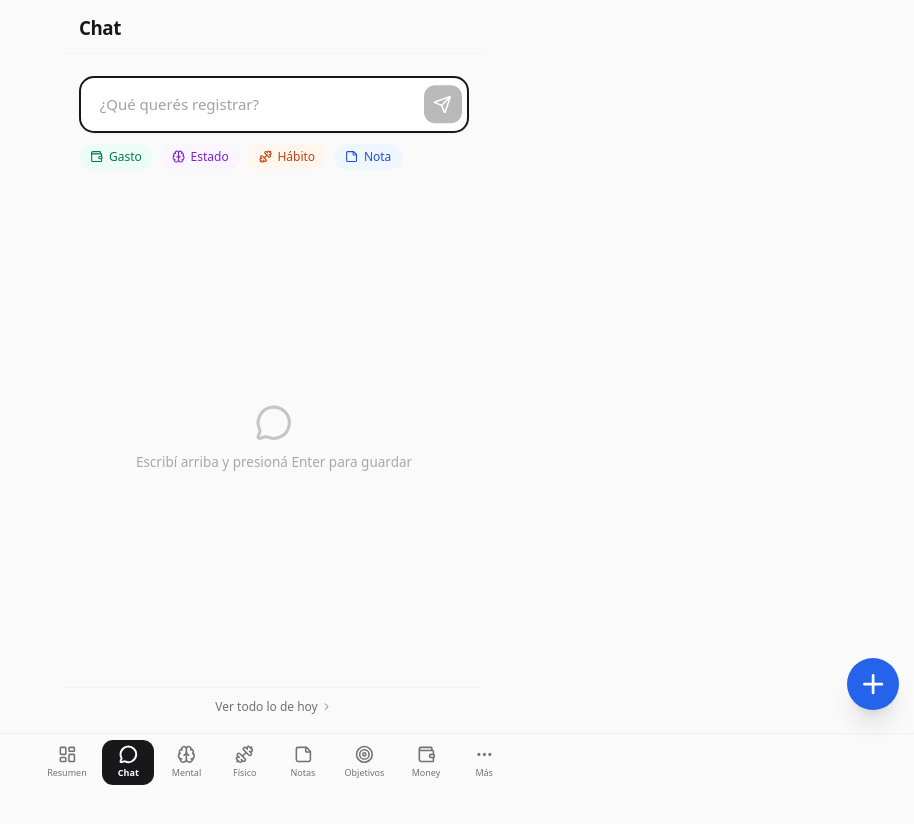
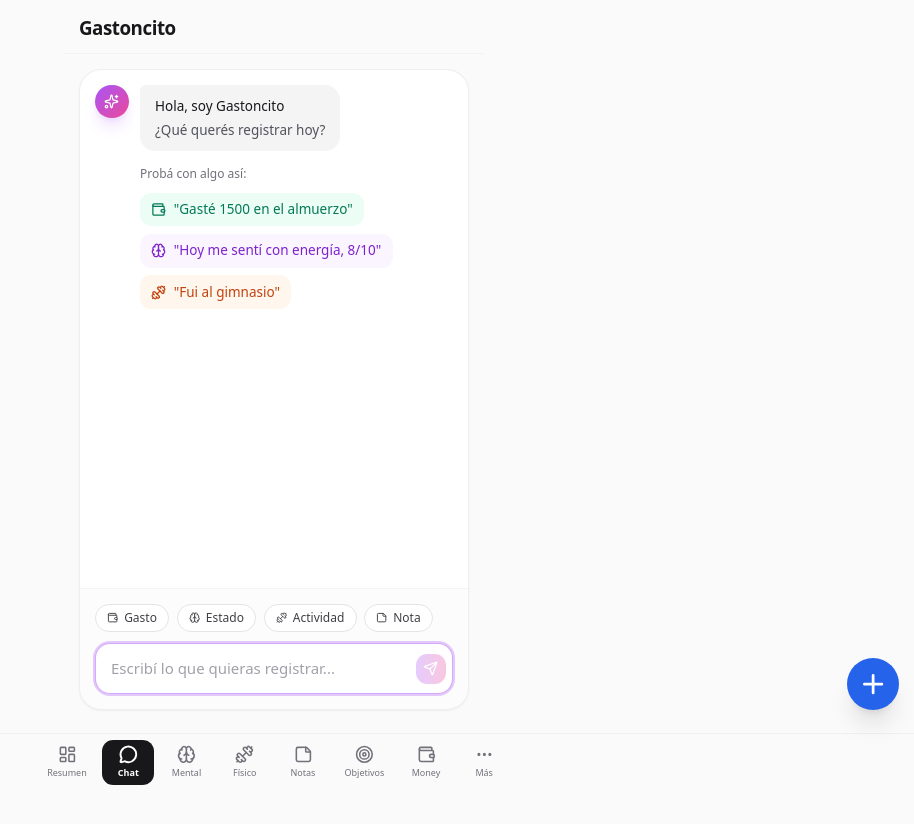
Before and after one commit to MonteNicolass/Gastoncito-, a Next.js app: page /chat in a window 1280 px wide. Shown: the top 824 px of the page, without its empty margins (366-1280 px from the left). Built offline with nearby package versions, Linux system fonts and the light colour scheme.

Commit message:
Rediseño UX del chat: estructura guiada, input protagonista y acciones como pills

```diff
--- a/app/chat/page.js
+++ b/app/chat/page.js
@@ -5,16 +5,22 @@ import { initDB, addMovimiento, updateSaldo, addNote, addLifeEntry, deleteMovimi
 import TopBar from '@/components/ui/TopBar'
 import Button from '@/components/ui/Button'
 import {
-  MessageCircle,
   Wallet,
   Brain,
   Dumbbell,
   StickyNote,
   Send,
   Check,
-  ChevronRight,
-  Undo2
+  Undo2,
+  Sparkles
 } from 'lucide-react'
+
+// Ejemplos clickeables para el estado inicial
+const EXAMPLE_PROMPTS = [
+  { text: 'Gasté 1500 en el almuerzo', icon: Wallet, color: 'emerald' },
+  { text: 'Hoy me sentí con energía, 8/10', icon: Brain, color: 'purple' },
+  { text: 'Fui al gimnasio', icon: Dumbbell, color: 'orange' },
+]
 
 export default function ChatPage() {
   const [messages, setMessages] = useState([])
@@ -22,6 +28,7 @@ export default function ChatPage() {
   const [pendingAction, setPendingAction] = useState(null)
   const [lastAction, setLastAction] = useState(null)
   const [showUndo, setShowUndo] = useState(false)
+  const [isTyping, setIsTyping] = useState(false)
   const messagesEndRef = useRef(null)
   const inputRef = useRef(null)
   const undoTimerRef = useRef(null)
@@ -39,9 +46,11 @@ export default function ChatPage() {
     }
 
     // Autofocus on input
+    setTimeout(() => {
       if (inputRef.current) {
         inputRef.current.focus()
       }
+    }, 100)
   }, [])
 
   useEffect(() => {
@@ -54,11 +63,15 @@ export default function ChatPage() {
     const text = input
     setInput('')
     setMessages(prev => [...prev, { from: 'user', text }])
+    setIsTyping(true)
 
     // 1. Pre-filtro anti-prompter (client-side)
     const { isOutOfScope, getRejectionMessage } = await import('@/lib/anti-prompter')
     if (isOutOfScope(text)) {
+      setTimeout(() => {
+        setIsTyping(false)
         setMessages(prev => [...prev, { from: 'gaston', text: getRejectionMessage() }])
+      }, 400)
       return
     }
 
@@ -97,9 +110,15 @@ export default function ChatPage() {
 
       if (noteText) {
         await addNote({ text: noteText, type: noteType })
-        setMessages(prev => [...prev, { from: 'gaston', text: 'Nota guardada.' }])
+        setTimeout(() => {
+          setIsTyping(false)
+          setMessages(prev => [...prev, { from: 'gaston', text: 'Listo, guardé tu nota' }])
+        }, 300)
       } else {
-        setMessages(prev => [...prev, { from: 'gaston', text: 'La nota está vacía.' }])
+        setTimeout(() => {
+          setIsTyping(false)
+          setMessages(prev => [...prev, { from: 'gaston', text: 'Mmm, la nota parece vacía' }])
+        }, 300)
       }
 
       return
@@ -121,7 +140,10 @@ export default function ChatPage() {
 
       // Handle out-of-scope from server
       if (routing.out_of_scope) {
-        setMessages(prev => [...prev, { from: 'gaston', text: 'Esto no parece algo de tu vida personal. Acá podés registrar gastos, emociones, hábitos o notas.' }])
+        setTimeout(() => {
+          setIsTyping(false)
+          setMessages(prev => [...prev, { from: 'gaston', text: 'Mmm, eso no lo puedo registrar. Probá con un gasto, cómo te sentís, o una actividad.' }])
+        }, 400)
         return
       }
 
@@ -129,21 +151,25 @@ export default function ChatPage() {
       const confidence = routing.confidence || 0
 
       if (confidence >= 0.50) {
-        // Auto-execute (media confidence o mayor)
         await executeAction(routing, text)
       } else {
-        // Low confidence => save as general note
         await addLifeEntry({
           text,
           domain: 'general',
           meta: {}
         })
-        setMessages(prev => [...prev, { from: 'gaston', text: 'Guardado como nota' }])
+        setTimeout(() => {
+          setIsTyping(false)
+          setMessages(prev => [...prev, { from: 'gaston', text: 'Lo guardé como nota' }])
+        }, 300)
       }
 
     } catch (error) {
       console.error('Chat error:', error)
-      setMessages(prev => [...prev, { from: 'gaston', text: 'Ocurrió un error. Probá de nuevo.' }])
+      setTimeout(() => {
+        setIsTyping(false)
+        setMessages(prev => [...prev, { from: 'gaston', text: 'Ups, algo falló. ¿Probamos de nuevo?' }])
+      }, 300)
     }
   }
 
@@ -152,24 +178,31 @@ export default function ChatPage() {
 
     if (brain === 'money' && intent === 'adjust_balance') {
       if (!money?.amount) {
-        setMessages(prev => [...prev, { from: 'gaston', text: 'No pude identificar el monto' }])
+        setTimeout(() => {
+          setIsTyping(false)
+          setMessages(prev => [...prev, { from: 'gaston', text: 'No encontré el monto' }])
+        }, 300)
         return
       }
 
       const walletName = money.merchant || 'efectivo'
-
-      // Update balance directly (set, not add/subtract)
       await updateSaldo(walletName, money.amount, true)
 
+      setTimeout(() => {
+        setIsTyping(false)
         setMessages(prev => [...prev, {
           from: 'gaston',
-        text: `Saldo actualizado: ${walletName}`,
+          text: `Actualicé el saldo de ${walletName}`,
           hint: 'Ajuste de billetera'
         }])
+      }, 300)
 
     } else if (brain === 'money' && (intent === 'add_expense' || intent === 'add_income' || intent === 'add_subscription')) {
       if (!money?.amount) {
-        setMessages(prev => [...prev, { from: 'gaston', text: 'No pude identificar el monto' }])
+        setTimeout(() => {
+          setIsTyping(false)
+          setMessages(prev => [...prev, { from: 'gaston', text: 'No encontré el monto' }])
+        }, 300)
         return
       }
 
@@ -185,7 +218,6 @@ export default function ChatPage() {
       const result = await addMovimiento(movimiento)
       await updateSaldo(movimiento.metodo, movimiento.tipo === 'gasto' ? -movimiento.monto : movimiento.monto)
 
-      // Save for undo
       setLastAction({
         type: 'movimiento',
         id: result.id || result,
@@ -193,13 +225,15 @@ export default function ChatPage() {
       })
       showUndoToast()
 
-      const typeLabel = movimiento.tipo === 'ingreso' ? 'Ingreso' : 'Gasto'
-      const hint = 'Afecta Money hoy'
+      const typeLabel = movimiento.tipo === 'ingreso' ? 'Ingreso registrado' : 'Gasto registrado'
+      setTimeout(() => {
+        setIsTyping(false)
         setMessages(prev => [...prev, {
           from: 'gaston',
-        text: `${typeLabel} guardado`,
-        hint
+          text: typeLabel,
+          hint: 'Impacta en Money'
         }])
+      }, 300)
 
     } else if (intent === 'log_entry' && entry) {
       const result = await addLifeEntry({
@@ -208,7 +242,6 @@ export default function ChatPage() {
         meta: entry.meta || {}
       })
 
-      // Save for undo
       setLastAction({
         type: 'life_entry',
         id: result.id || result,
@@ -217,36 +250,37 @@ export default function ChatPage() {
       showUndoToast()
 
       const labels = {
-        general: 'Nota guardada',
-        physical: 'Hábito registrado',
-        mental: 'Estado mental registrado',
-        money: 'Money registrado'
+        general: 'Guardado',
+        physical: 'Actividad registrada',
+        mental: 'Estado registrado',
+        money: 'Registrado'
       }
 
       const hints = {
         general: null,
         physical: 'Impacta en Físico',
         mental: 'Impacta en Mental',
-        money: 'Afecta Money hoy'
+        money: 'Impacta en Money'
       }
 
-      const scoreText = entry.meta?.mood_score ? `: ${entry.meta.mood_score}/10` : ''
+      const scoreText = entry.meta?.mood_score ? ` (${entry.meta.mood_score}/10)` : ''
 
+      setTimeout(() => {
+        setIsTyping(false)
         setMessages(prev => [...prev, {
           from: 'gaston',
           text: `${labels[entry.domain]}${scoreText}`,
           hint: hints[entry.domain]
         }])
+      }, 300)
 
     } else {
-      // Unknown or unhandled
       const result = await addLifeEntry({
         text: originalText,
         domain: 'general',
         meta: {}
       })
 
-      // Save for undo
       setLastAction({
         type: 'life_entry',
         id: result.id || result,
@@ -254,19 +288,20 @@ export default function ChatPage() {
       })
       showUndoToast()
 
-      setMessages(prev => [...prev, { from: 'gaston', text: 'Guardado como nota' }])
+      setTimeout(() => {
+        setIsTyping(false)
+        setMessages(prev => [...prev, { from: 'gaston', text: 'Lo guardé como nota' }])
+      }, 300)
     }
   }
 
   function showUndoToast() {
     setShowUndo(true)
 
-    // Clear existing timer
     if (undoTimerRef.current) {
       clearTimeout(undoTimerRef.current)
     }
 
-    // Auto-hide after 8 seconds
     undoTimerRef.current = setTimeout(() => {
       setShowUndo(false)
       setLastAction(null)
@@ -279,7 +314,6 @@ export default function ChatPage() {
     try {
       if (lastAction.type === 'movimiento') {
         await deleteMovimiento(lastAction.id)
-        // Revert saldo
         const movimiento = lastAction.data
         await updateSaldo(movimiento.metodo, movimiento.tipo === 'gasto' ? movimiento.monto : -movimiento.monto)
       } else if (lastAction.type === 'life_entry') {
@@ -291,7 +325,7 @@ export default function ChatPage() {
       setMessages(prev => [...prev, { from: 'gaston', text: 'Deshecho' }])
     } catch (error) {
       console.error('Undo error:', error)
-      setMessages(prev => [...prev, { from: 'gaston', text: 'Error al deshacer' }])
+      setMessages(prev => [...prev, { from: 'gaston', text: 'No pude deshacer' }])
     } finally {
       setShowUndo(false)
       setLastAction(null)
@@ -301,132 +335,122 @@ export default function ChatPage() {
     }
   }
 
-
   async function handleConfirm() {
     if (!pendingAction) return
-
     await executeAction(pendingAction.routing, pendingAction.originalText)
     setPendingAction(null)
   }
 
   async function handleCancel() {
     if (!pendingAction) return
-
-    // Save as general note instead
     await addLifeEntry({
       text: pendingAction.originalText,
       domain: 'general',
       meta: {}
     })
-
     setMessages(prev => [...prev, { from: 'gaston', text: 'Guardado como nota' }])
     setPendingAction(null)
   }
 
+  function handleExampleClick(text) {
+    setInput(text)
+    inputRef.current?.focus()
+  }
+
+  function handleQuickAction(prefix) {
+    setInput(prefix)
+    inputRef.current?.focus()
+  }
+
+  const hasMessages = messages.length > 0
+
   return (
-    <div className="flex flex-col h-screen pb-20">
-      <TopBar title="Chat" />
+    <div className="flex flex-col h-screen bg-zinc-50 dark:bg-zinc-950">
+      <TopBar title="Gastoncito" />
 
-      {/* Hero Input Section */}
-      <div className="px-4 pt-6 pb-4">
-        <div className="max-w-lg mx-auto">
-          <div className="relative">
-            <input
-              ref={inputRef}
-              className="w-full px-5 py-4 pr-14 bg-white dark:bg-zinc-900 border-2 border-zinc-200 dark:border-zinc-700 rounded-2xl text-zinc-900 dark:text-zinc-100 placeholder-zinc-400 dark:placeholder-zinc-500 focus:outline-none focus:border-zinc-900 dark:focus:border-zinc-100 transition-all text-base shadow-sm"
-              placeholder="¿Qué querés registrar?"
-              value={input}
-              onChange={e => setInput(e.target.value)}
-              onKeyDown={e => {
-                if (e.key === 'Enter') handleSend()
-              }}
-              data-testid="chat-input"
-            />
-            <button
-              onClick={handleSend}
-              disabled={!input.trim()}
-              className="absolute right-2 top-1/2 -translate-y-1/2 p-2.5 bg-zinc-900 dark:bg-zinc-100 text-white dark:text-zinc-900 rounded-xl disabled:opacity-30 disabled:cursor-not-allowed hover:bg-zinc-800 dark:hover:bg-zinc-200 active:scale-95 transition-all"
-              data-testid="chat-send-btn"
-            >
-              <Send className="w-5 h-5" />
-            </button>
+      {/* Main Chat Container */}
+      <div className="flex-1 flex flex-col overflow-hidden px-4 py-4 pb-24">
+        {/* Chat Panel */}
+        <div className="flex-1 flex flex-col bg-white dark:bg-zinc-900 rounded-3xl border border-zinc-200/60 dark:border-zinc-800/60 shadow-sm overflow-hidden">
+
+          {/* Messages Area */}
+          <div className="flex-1 overflow-y-auto p-4 space-y-4">
+
+            {/* Welcome Message (always shown first) */}
+            <div className="flex gap-3">
+              <div className="w-9 h-9 rounded-full bg-gradient-to-br from-purple-500 to-pink-500 flex items-center justify-center flex-shrink-0 shadow-lg shadow-purple-500/20">
+                <Sparkles className="w-4 h-4 text-white" />
               </div>
-
-          {/* Pills de acciones rápidas */}
-          <div className="flex items-center gap-2 mt-3 overflow-x-auto scrollbar-hide pb-1">
-            <button
-              onClick={() => setInput('Gasté ')}
-              className="flex items-center gap-1.5 px-3 py-1.5 bg-emerald-50 dark:bg-emerald-900/30 text-emerald-700 dark:text-emerald-300 rounded-full text-xs font-medium hover:bg-emerald-100 dark:hover:bg-emerald-900/50 active:scale-95 transition-all whitespace-nowrap"
-            >
-              <Wallet className="w-3.5 h-3.5" />
-              <span>Gasto</span>
-            </button>
-
-            <button
-              onClick={() => setInput('Hoy me sentí ')}
-              className="flex items-center gap-1.5 px-3 py-1.5 bg-purple-50 dark:bg-purple-900/30 text-purple-700 dark:text-purple-300 rounded-full text-xs font-medium hover:bg-purple-100 dark:hover:bg-purple-900/50 active:scale-95 transition-all whitespace-nowrap"
-            >
-              <Brain className="w-3.5 h-3.5" />
-              <span>Estado</span>
-            </button>
-
-            <button
-              onClick={() => setInput('Fui al ')}
-              className="flex items-center gap-1.5 px-3 py-1.5 bg-orange-50 dark:bg-orange-900/30 text-orange-700 dark:text-orange-300 rounded-full text-xs font-medium hover:bg-orange-100 dark:hover:bg-orange-900/50 active:scale-95 transition-all whitespace-nowrap"
-            >
-              <Dumbbell className="w-3.5 h-3.5" />
-              <span>Hábito</span>
-            </button>
-
-            <button
-              onClick={() => setInput('Nota: ')}
-              className="flex items-center gap-1.5 px-3 py-1.5 bg-blue-50 dark:bg-blue-900/30 text-blue-700 dark:text-blue-300 rounded-full text-xs font-medium hover:bg-blue-100 dark:hover:bg-blue-900/50 active:scale-95 transition-all whitespace-nowrap"
-            >
-              <StickyNote className="w-3.5 h-3.5" />
-              <span>Nota</span>
-            </button>
+              <div className="flex-1">
+                <div className="bg-zinc-100 dark:bg-zinc-800 rounded-2xl rounded-tl-md px-4 py-3 inline-block max-w-[280px]">
+                  <p className="text-sm text-zinc-900 dark:text-zinc-100 leading-relaxed">
+                    Hola, soy Gastoncito
+                  </p>
+                  <p className="text-sm text-zinc-600 dark:text-zinc-400 mt-1">
+                    ¿Qué querés registrar hoy?
+                  </p>
                 </div>
               </div>
             </div>
 
-      {/* Messages Area */}
-      <div className="flex-1 overflow-y-auto px-4 py-2 space-y-3">
-        {messages.length === 0 && (
-          <div className="flex flex-col items-center justify-center h-full gap-3 opacity-60">
-            <MessageCircle className="w-10 h-10 text-zinc-400 dark:text-zinc-500" />
-            <p className="text-sm text-zinc-500 dark:text-zinc-400 text-center px-8">
-              Escribí arriba y presioná Enter para guardar
+            {/* Example Prompts (only when no messages) */}
+            {!hasMessages && (
+              <div className="pl-12 space-y-2 mt-4">
+                <p className="text-xs text-zinc-500 dark:text-zinc-400 mb-3">
+                  Probá con algo así:
                 </p>
+                {EXAMPLE_PROMPTS.map((example, i) => {
+                  const Icon = example.icon
+                  return (
+                    <button
+                      key={i}
+                      onClick={() => handleExampleClick(example.text)}
+                      className={`flex items-center gap-2 px-3 py-2 rounded-xl text-sm transition-all hover:scale-[1.02] active:scale-[0.98] ${
+                        example.color === 'emerald'
+                          ? 'bg-emerald-50 dark:bg-emerald-900/20 text-emerald-700 dark:text-emerald-300 hover:bg-emerald-100 dark:hover:bg-emerald-900/30'
+                          : example.color === 'purple'
+                          ? 'bg-purple-50 dark:bg-purple-900/20 text-purple-700 dark:text-purple-300 hover:bg-purple-100 dark:hover:bg-purple-900/30'
+                          : 'bg-orange-50 dark:bg-orange-900/20 text-orange-700 dark:text-orange-300 hover:bg-orange-100 dark:hover:bg-orange-900/30'
+                      }`}
+                    >
+                      <Icon className="w-4 h-4" />
+                      <span>"{example.text}"</span>
+                    </button>
+                  )
+                })}
               </div>
             )}
 
+            {/* User & Assistant Messages */}
             {messages.map((m, i) => (
               <div key={i}>
-            <div className={`flex ${m.from === 'user' ? 'justify-end' : 'justify-start'}`}>
-              <div
-                className={`max-w-[300px] px-4 py-3 rounded-2xl ${
-                  m.from === 'user'
-                    ? 'bg-zinc-900 dark:bg-zinc-100 text-white dark:text-zinc-900 rounded-br-md'
-                    : 'bg-zinc-100 dark:bg-zinc-800 text-zinc-900 dark:text-zinc-100 rounded-bl-md'
-                }`}
-              >
+                {m.from === 'user' ? (
+                  <div className="flex justify-end">
+                    <div className="bg-zinc-900 dark:bg-zinc-100 text-white dark:text-zinc-900 px-4 py-3 rounded-2xl rounded-br-md max-w-[280px]">
                       <p className="text-sm leading-relaxed">{m.text}</p>
+                    </div>
+                  </div>
+                ) : (
+                  <div className="flex gap-3">
+                    <div className="w-9 h-9 rounded-full bg-gradient-to-br from-purple-500 to-pink-500 flex items-center justify-center flex-shrink-0 shadow-lg shadow-purple-500/20">
+                      <Sparkles className="w-4 h-4 text-white" />
+                    </div>
+                    <div className="flex-1">
+                      <div className="bg-zinc-100 dark:bg-zinc-800 rounded-2xl rounded-tl-md px-4 py-3 inline-block max-w-[280px]">
+                        <p className="text-sm text-zinc-900 dark:text-zinc-100 leading-relaxed">{m.text}</p>
                         {m.hint && (
-                  <p className={`text-xs mt-1.5 ${
-                    m.from === 'user'
-                      ? 'text-zinc-400 dark:text-zinc-500'
-                      : 'text-zinc-500 dark:text-zinc-400'
-                  }`}>
+                          <p className="text-xs text-purple-600 dark:text-purple-400 mt-1.5 font-medium">
                             {m.hint}
                           </p>
                         )}
                       </div>
                     </div>
+                  </div>
+                )}
 
                 {/* Confirmation UI */}
                 {m.needsConfirmation && pendingAction && i === messages.length - 1 && (
-              <div className="flex justify-start mt-2">
-                <div className="flex gap-2">
+                  <div className="flex gap-3 mt-2 pl-12">
                     <Button
                       onClick={handleConfirm}
                       variant="primary"
@@ -444,21 +468,93 @@ export default function ChatPage() {
                       Cancelar
                     </Button>
                   </div>
-              </div>
                 )}
               </div>
             ))}
+
+            {/* Typing Indicator */}
+            {isTyping && (
+              <div className="flex gap-3">
+                <div className="w-9 h-9 rounded-full bg-gradient-to-br from-purple-500 to-pink-500 flex items-center justify-center flex-shrink-0">
+                  <Sparkles className="w-4 h-4 text-white" />
+                </div>
+                <div className="bg-zinc-100 dark:bg-zinc-800 rounded-2xl rounded-tl-md px-4 py-3 inline-block">
+                  <div className="flex gap-1">
+                    <div className="w-2 h-2 rounded-full bg-zinc-400 animate-bounce" style={{ animationDelay: '0ms' }} />
+                    <div className="w-2 h-2 rounded-full bg-zinc-400 animate-bounce" style={{ animationDelay: '150ms' }} />
+                    <div className="w-2 h-2 rounded-full bg-zinc-400 animate-bounce" style={{ animationDelay: '300ms' }} />
+                  </div>
+                </div>
+              </div>
+            )}
+
             <div ref={messagesEndRef} />
           </div>
 
-      {/* Link rápido a Hoy */}
-      <div className="px-4 py-3 border-t border-zinc-100 dark:border-zinc-800">
-        <a href="/hoy" className="block">
-          <div className="text-center text-xs font-medium text-zinc-500 dark:text-zinc-400 hover:text-zinc-900 dark:hover:text-zinc-100 transition-colors flex items-center justify-center gap-1">
-            <span>Ver todo lo de hoy</span>
-            <ChevronRight className="w-3 h-3" />
+          {/* Input Area - Inside the panel */}
+          <div className="border-t border-zinc-100 dark:border-zinc-800 p-4 bg-zinc-50/50 dark:bg-zinc-900/50">
+            {/* Quick Actions Pills */}
+            <div className="flex items-center gap-2 mb-3 overflow-x-auto scrollbar-hide">
+              <button
+                onClick={() => handleQuickAction('Gasté ')}
+                className="flex items-center gap-1.5 px-3 py-1.5 bg-white dark:bg-zinc-800 border border-zinc-200 dark:border-zinc-700 text-zinc-700 dark:text-zinc-300 rounded-full text-xs font-medium hover:border-emerald-300 dark:hover:border-emerald-700 hover:text-emerald-700 dark:hover:text-emerald-300 active:scale-95 transition-all whitespace-nowrap"
+              >
+                <Wallet className="w-3 h-3" />
+                <span>Gasto</span>
+              </button>
+
+              <button
+                onClick={() => handleQuickAction('Me siento ')}
+                className="flex items-center gap-1.5 px-3 py-1.5 bg-white dark:bg-zinc-800 border border-zinc-200 dark:border-zinc-700 text-zinc-700 dark:text-zinc-300 rounded-full text-xs font-medium hover:border-purple-300 dark:hover:border-purple-700 hover:text-purple-700 dark:hover:text-purple-300 active:scale-95 transition-all whitespace-nowrap"
+              >
+                <Brain className="w-3 h-3" />
+                <span>Estado</span>
+              </button>
+
+              <button
+                onClick={() => handleQuickAction('Hice ')}
+                className="flex items-center gap-1.5 px-3 py-1.5 bg-white dark:bg-zinc-800 border border-zinc-200 dark:border-zinc-700 text-zinc-700 dark:text-zinc-300 rounded-full text-xs font-medium hover:border-orange-300 dark:hover:border-orange-700 hover:text-orange-700 dark:hover:text-orange-300 active:scale-95 transition-all whitespace-nowrap"
+              >
+                <Dumbbell className="w-3 h-3" />
+                <span>Actividad</span>
+              </button>
+
+              <button
+                onClick={() => handleQuickAction('Nota: ')}
+                className="flex items-center gap-1.5 px-3 py-1.5 bg-white dark:bg-zinc-800 border border-zinc-200 dark:border-zinc-700 text-zinc-700 dark:text-zinc-300 rounded-full text-xs font-medium hover:border-blue-300 dark:hover:border-blue-700 hover:text-blue-700 dark:hover:text-blue-300 active:scale-95 transition-all whitespace-nowrap"
+              >
+                <StickyNote className="w-3 h-3" />
+                <span>Nota</span>
+              </button>
             </div>
-        </a>
+
+            {/* Input */}
+            <div className="relative">
+              <input
+                ref={inputRef}
+                className="w-full px-4 py-3.5 pr-12 bg-white dark:bg-zinc-800 border border-zinc-200 dark:border-zinc-700 rounded-2xl text-zinc-900 dark:text-zinc-100 placeholder-zinc-400 dark:placeholder-zinc-500 focus:outline-none focus:ring-2 focus:ring-purple-500/30 focus:border-purple-500/50 transition-all text-[15px]"
+                placeholder="Escribí lo que quieras registrar..."
+                value={input}
+                onChange={e => setInput(e.target.value)}
+                onKeyDown={e => {
+                  if (e.key === 'Enter' && !e.shiftKey) {
+                    e.preventDefault()
+                    handleSend()
+                  }
+                }}
+                data-testid="chat-input"
+              />
+              <button
+                onClick={handleSend}
+                disabled={!input.trim()}
+                className="absolute right-2 top-1/2 -translate-y-1/2 p-2 bg-gradient-to-r from-purple-500 to-pink-500 text-white rounded-xl disabled:opacity-30 disabled:cursor-not-allowed hover:from-purple-600 hover:to-pink-600 active:scale-95 transition-all shadow-lg shadow-purple-500/20 disabled:shadow-none"
+                data-testid="chat-send-btn"
+              >
+                <Send className="w-4 h-4" />
+              </button>
+            </div>
+          </div>
+        </div>
       </div>
 
       {/* Undo Toast */}
```
Lines whose indentation alone changed are shown as unchanged.
